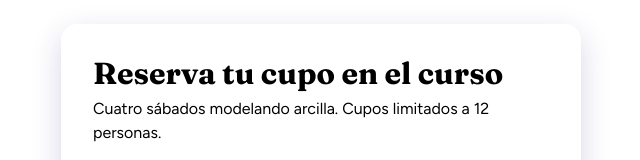
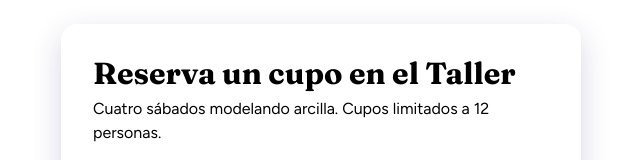
Before and after one commit to Elkinch/formulario-registro, a plain HTML site: page index.html in a window 1280 px wide. Shown: the top 160 px of the page, without its empty margins (319-959 px from the left). Drawn offline with Linux system fonts and the light colour scheme.

Commit message:
Cambio de titulo

```diff
--- a/index.html
+++ b/index.html
@@ -12,7 +12,7 @@
 <body>
   <main class="card">
     <header>
-      <h1>Reserva tu cupo en el curso</h1>
+      <h1>Reserva un cupo en el Taller</h1>
       <p>Cuatro sábados modelando arcilla. Cupos limitados a 12 personas.</p>
     </header>
 
```
